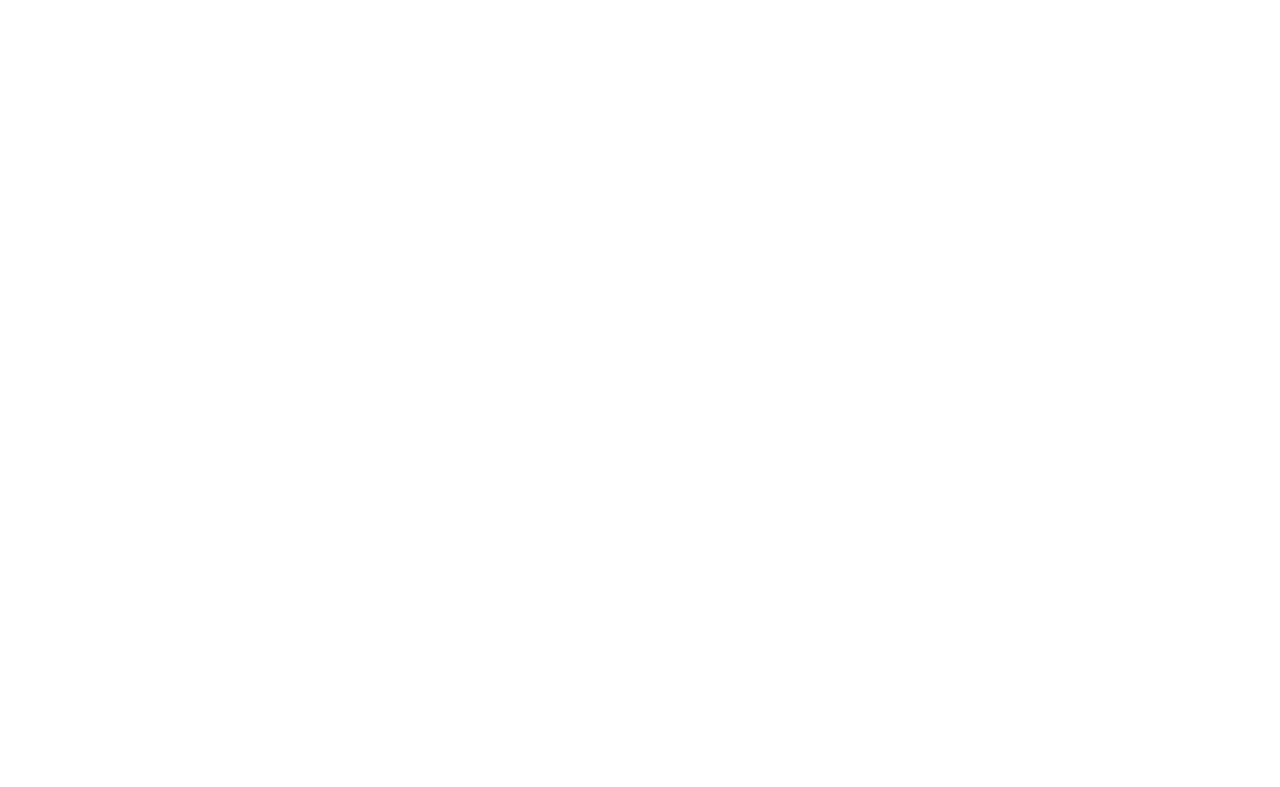
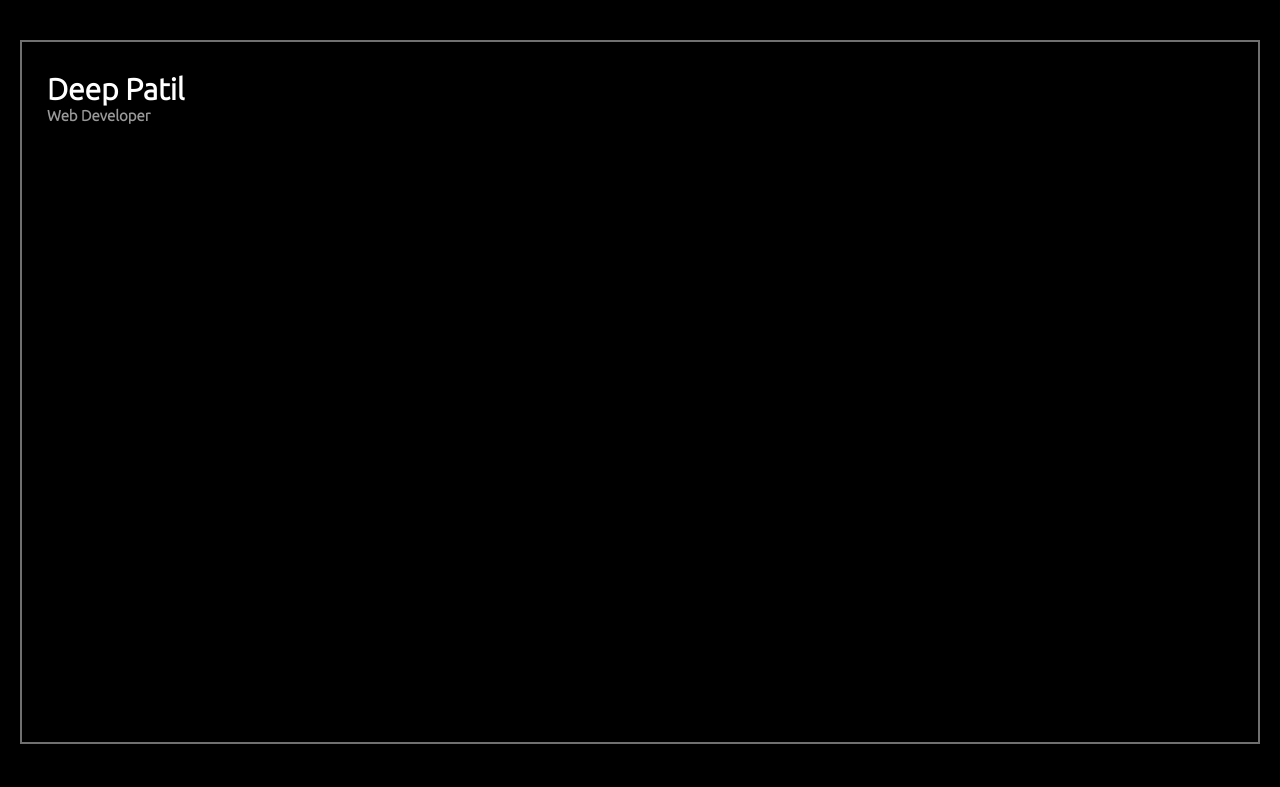
Before and after one commit to patildeep07/deeppatil1210, a plain HTML site: page index.html in a window 1280 px wide. Drawn offline with Linux system fonts and the light colour scheme.

Commit message:
basic layout

```diff
--- a/index.html
+++ b/index.html
@@ -4,9 +4,25 @@
     <meta charset="UTF-8">
     <meta http-equiv="X-UA-Compatible" content="IE=edge">
     <meta name="viewport" content="width=device-width, initial-scale=1.0">
+    <link rel="preconnect" href="https://fonts.googleapis.com">
+    <link rel="preconnect" href="https://fonts.gstatic.com" crossorigin>
+    <link href="https://fonts.googleapis.com/css2?family=Ubuntu:wght@300&display=swap" rel="stylesheet">
     <title>Deep Patil</title>
+    <link rel="stylesheet" href="style.css">
 </head>
 <body>
+    <div class="main">
 
+        <div class="mask-top"></div>
+
+        <div class="content">
+            <h1>Deep Patil</h1>
+            <h3>Web Developer</h3>
+        </div>
+
+        <div class="mask-bottom"></div>
+
+    </div>
+    <script src="app.js"></script>
 </body>
 </html>
--- a/style.css
+++ b/style.css
@@ -0,0 +1,40 @@
+*{
+    margin: 0;
+    padding: 0;
+    color: #ffff;
+    font-family: 'Ubuntu', sans-serif;
+}
+
+h1{
+    font-size: 30px;
+}
+
+h3{
+    font-size: 15px;
+    color: rgba(255, 255, 255, 0.599);
+}
+
+
+.main{
+    background: black;
+    height: 100vh;
+}
+
+.mask-top{
+    height: 5vh;
+    top: 0;
+}
+
+.mask-bottom{
+    height: 5vh;
+    bottom: 0;
+}
+
+.content{
+    padding: 30px 25px 30px 25px;
+    margin: 0 20px 0 20px;
+    background: #00000073;
+    border: solid 2px;
+    border-color: rgba(255, 255, 255, 0.438);
+    height: 80vh;
+}
```
